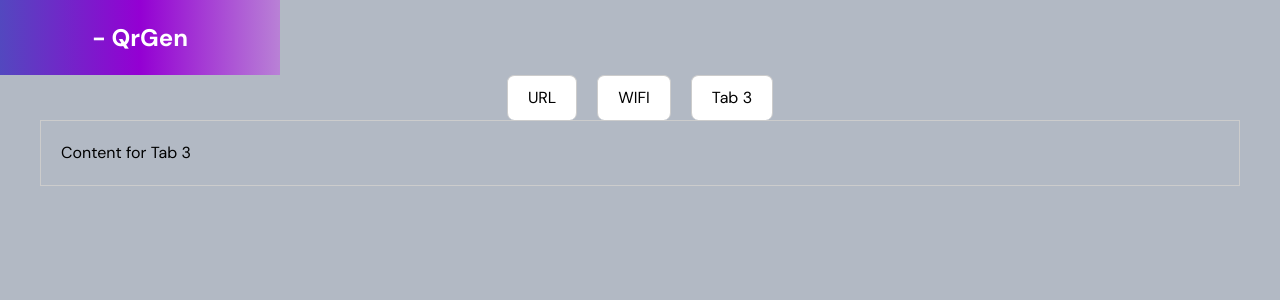
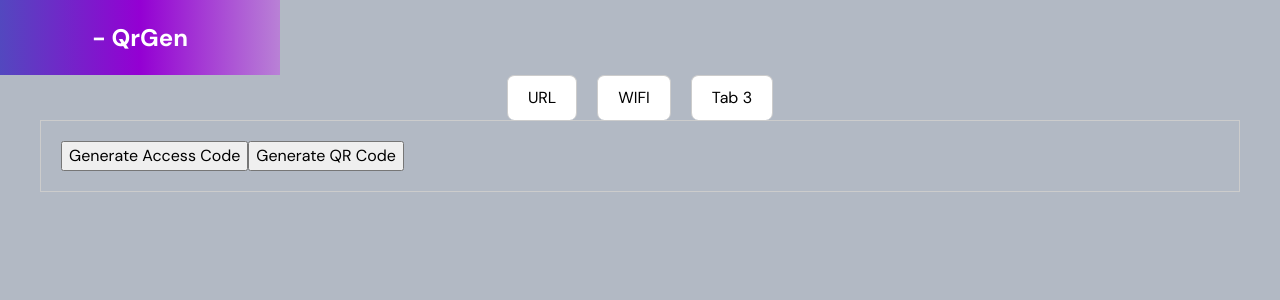
Before and after one commit to ceriustech/qrgen, a React (Create React App) app: page / in a window 1280 px wide. Both pictures are taken after a click on the button "Tab 3". Shown: the top 300 px of the page. Built offline with nearby package versions, Linux system fonts and the light colour scheme.

Commit message:
feat: Added password generator component.

```diff
--- /dev/null
+++ b/src/components/QrCodeGenerator/LinkGenerator/index.js
@@ -0,0 +1,3 @@
+import LinkGenerator from './LinkCodeGenerator';
+
+export default LinkGenerator;
--- a/src/components/QrCodeGenerator/styles.js
+++ b/src/components/QrCodeGenerator/LinkGenerator/styles.js
@@ -3,8 +3,8 @@ import {
 	TEXT_COLORS,
 	BACKGROUND_COLORS,
 	BASE_COLORS,
-} from '../../global/styles/Colors';
-import { maxView, miscMaxView } from '../../global/styles/mediaQueries';
+} from '../../../global/styles/Colors';
+import { maxView, miscMaxView } from '../../../global/styles/mediaQueries';
 
 const maxViewMobileSmall = maxView.mobileS;
 const maxViewMobileL = maxView.mobileL;
--- /dev/null
+++ b/src/components/QrCodeGenerator/PasswordGenerator/PasswordGenerator.js
@@ -0,0 +1,58 @@
+import React, { useState } from 'react';
+import QRCode from 'davidshimjs-qrcodejs';
+
+const AccessControl = () => {
+	const [accessCode, setAccessCode] = useState('');
+	const [prevAccessCode, setPrevAccessCode] = useState('');
+	const [qrCode, setQRCode] = useState(null);
+
+	const generateCode = () => {
+		const code =
+			Math.random().toString(36).substring(2, 15) +
+			Math.random().toString(36).substring(2, 15);
+		setAccessCode(code);
+	};
+
+	function removeQRCode() {
+		const qrCode = document.getElementById('qr');
+		while (qrCode.firstChild) {
+			qrCode.removeChild(qrCode.firstChild);
+		}
+	}
+
+	const generateQRCode = () => {
+		if (accessCode !== prevAccessCode) {
+			removeQRCode();
+			const qr = new QRCode('qr', {
+				text: accessCode,
+				width: 200,
+				height: 200,
+				colorDark: '#000000',
+				colorLight: '#ffffff',
+				correctLevel: QRCode.CorrectLevel.H,
+			});
+			setQRCode(qr);
+			qr.makeCode(accessCode);
+			setPrevAccessCode(accessCode);
+		}
+	};
+
+	console.log('CODE:', accessCode);
+	console.log('PREV CODE:', prevAccessCode);
+	console.log('ACCESS CODE:', accessCode !== prevAccessCode);
+
+	return (
+		<div>
+			<button onClick={generateCode}>Generate Access Code</button>
+			<button onClick={generateQRCode}>Generate QR Code</button>
+			{accessCode !== '' && (
+				<div>
+					<p>Access Code: {accessCode}</p>
+					<div id="qr"></div>
+				</div>
+			)}
+		</div>
+	);
+};
+
+export default AccessControl;
--- /dev/null
+++ b/src/components/QrCodeGenerator/PasswordGenerator/index.js
@@ -0,0 +1,3 @@
+import PasswordGenerator from './PasswordGenerator';
+
+export default PasswordGenerator;
--- a/src/components/QrCodeGenerator/index.js
+++ /dev/null
@@ -1,3 +0,0 @@
-import QRGenerator from './QrCodeGenerator';
-
-export default QRGenerator;
--- a/src/global/components/Utility/Tabs/Tabs.js
+++ b/src/global/components/Utility/Tabs/Tabs.js
@@ -1,11 +1,12 @@
 import React, { useState } from 'react';
-import QRGenerator from '../../../../components/QrCodeGenerator';
+import LinkGenerator from '../../../../components/QrCodeGenerator/LinkGenerator';
+import PasswordGenerator from '../../../../components/QrCodeGenerator/PasswordGenerator';
 import { TabContainer, TabButton, TabContent } from './styles';
 
 const tabs = [
-	{ label: 'URL', content: <QRGenerator /> },
-	{ label: 'WIFI', content: 'Content for Tab 2' },
-	{ label: 'Tab 3', content: 'Content for Tab 3' },
+	{ label: 'URL', content: <LinkGenerator /> },
+	{ label: 'WIFI', content: 'Content for tab 2' },
+	{ label: 'Tab 3', content: <PasswordGenerator /> },
 ];
 
 const Tabs = () => {
```
Also changed, not shown: src/components/QrCodeGenerator/LinkGenerator/LinkCodeGenerator.js (renamed from src/components/QrCodeGenerator/QrCodeGenerator.js, +6 -4 lines), src/components/QrCodeGenerator/PasswordGenerator/styles.js (added), src/components/QrCodeGenerator/WifiGenerator/WifiCodeGenerator.js (added), src/components/QrCodeGenerator/WifiGenerator/index.js (added), src/components/QrCodeGenerator/WifiGenerator/styles.js (added).
